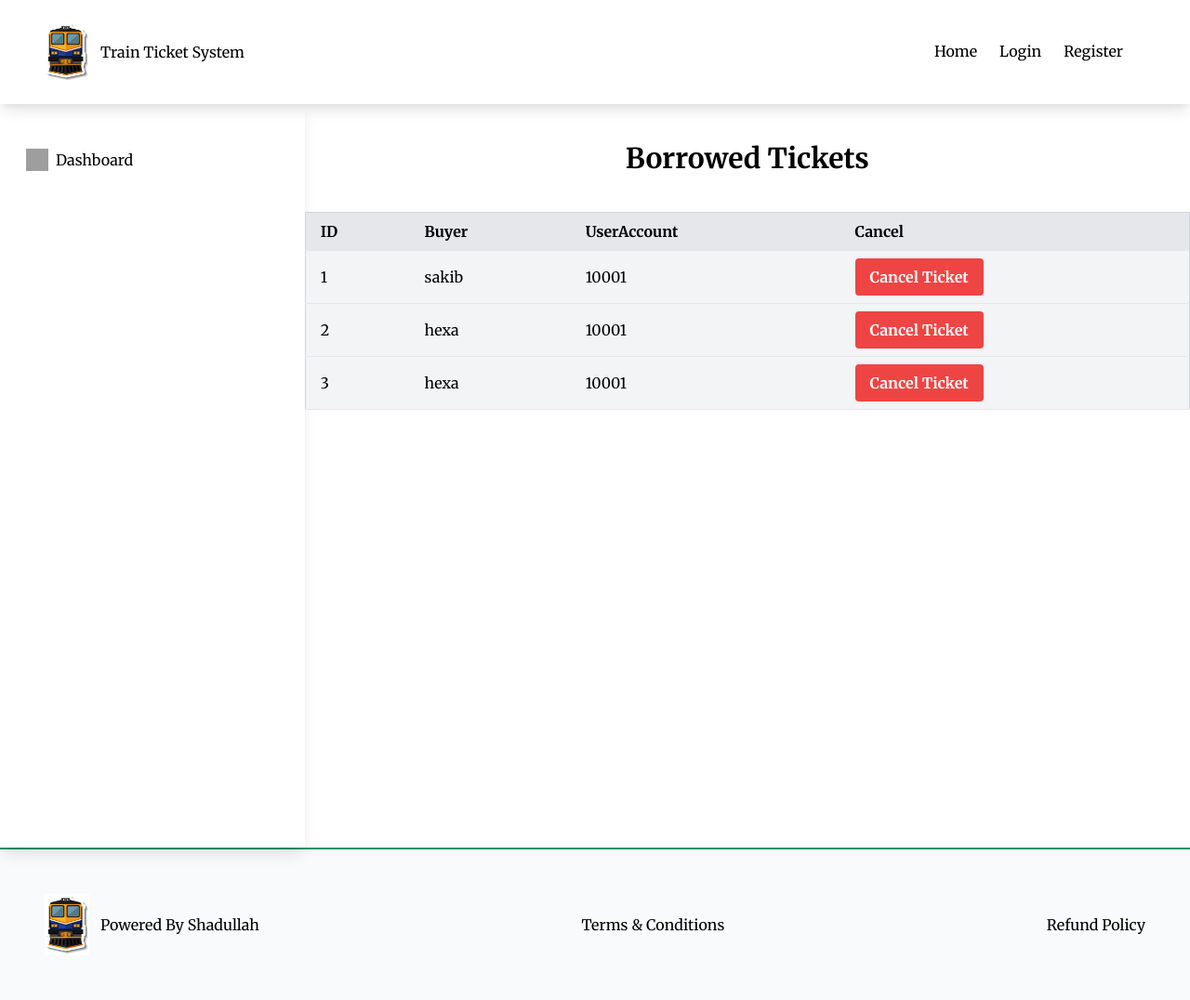
After one commit to shadullah/train-ticket-mvt, a Django app: page /dashboard/borrowed/ in a window 1280 px wide. The commit adds this page. Shown: the whole page at 93% size. Run offline with Django 5.2, Linux system fonts and the light colour scheme; data comes from the database, SQL or seed files in the repository; both versions use the stored data as it was after the commit; some libraries are stand-ins or nearby versions; grey boxes are pictures that could not be loaded.

Commit message:
dashboard info doen

```diff
--- /dev/null
+++ b/core/templates/core.html
@@ -0,0 +1,36 @@
+<div class="w-1/3 shadow-lg p-5">
+  <ul>
+    <li class="my-4 hover:bg-gray-200 py-3 px-2 rounded-lg">
+      <div class="flex">
+        <img
+          class="w-6 h-6 mr-2"
+          src="https://www.svgrepo.com/show/507260/dashboard.svg"
+          alt=""
+        />
+        <a href="{% url 'dashboard' %}"><button>Dashboard</button></a>
+      </div>
+    </li>
+    {% if request.user.is_staff %}
+    <li class="my-4 hover:bg-gray-200 py-3 px-2 rounded-lg">
+      <div class="flex">
+        <img
+          class="w-6 h-6 mr-2"
+          src="https://www.svgrepo.com/show/507443/users.svg"
+          alt=""
+        />
+        <a href="{% url 'users' %}"><button>All users</button></a>
+      </div>
+    </li>
+    <li class="my-4 hover:bg-gray-200 py-3 px-2 rounded-lg">
+      <div class="flex">
+        <img
+          class="w-6 h-6 mr-2"
+          src="https://www.svgrepo.com/show/447512/tickets-alt.svg"
+          alt=""
+        />
+        <a href="{% url 'borrowed' %}"><button>Borrowed Tickets</button></a>
+      </div>
+    </li>
+    {% endif %}
+  </ul>
+</div>
--- /dev/null
+++ b/dashboard/templates/dashboard/Dash_core.html
@@ -0,0 +1,6 @@
+{% extends "base.html" %}
+{% include 'core.html' %}
+
+{% block content %}
+
+    {% endblock %}
--- /dev/null
+++ b/dashboard/templates/dashboard/borrow_tickets.html
@@ -0,0 +1,50 @@
+{% extends "base.html" %}
+{% block content %}
+
+<div class="flex h-screen">
+  {% include 'core.html' %}
+  <div class="w-full">
+    <h1 class="text-3xl text-center font-bold my-10">Borrowed Tickets</h1>
+
+    {% if borroweds %}
+    <table class="w-full bg-white border border-gray-300">
+        <thead>
+          <tr>
+            <th class="py-2 px-4 border-b text-left bg-gray-200">ID</th>
+            <th class="py-2 px-4 border-b text-left bg-gray-200">Buyer</th>
+            <th class="py-2 px-4 border-b text-left bg-gray-200">UserAccount</th>
+            <th class="py-2 px-4 border-b text-left bg-gray-200">Cancel</th>
+          </tr>
+        </thead>
+        <tbody>
+        {% for borrow in borroweds %}
+          <tr class="bg-gray-100">
+            <td class="py-2 px-4 border-b">{{ borrow.id }}</td>
+            <td class="py-2 px-4 border-b">{{ borrow.user.username }}</td>
+            <td class="py-2 px-4 border-b">{{ borrow.user_acc }}</td>
+            <td class="py-2 px-4 border-b">
+                <a href="" class="text-white">
+                  <button
+                  class="bg-red-500 hover:bg-blue-700 text-white font-bold py-2 px-4 rounded">
+                  Cancel Ticket
+                </button>
+                </a>
+
+            </td>
+          </tr>
+        {% endfor %}
+
+        </tbody>
+      </table>
+    {% else %}
+    <p class="text-xl text-center mt-12 mb-12 md:mb-80">
+      No Users Loaded
+    </p>
+
+    {% endif %}
+
+
+  </div>
+</div>
+
+{% endblock %}
--- a/dashboard/urls.py
+++ b/dashboard/urls.py
@@ -1,6 +1,8 @@
 from django.urls import path
-from .views import dashboard
+from .views import dashboard, users_all, borrowed_list
 
 urlpatterns = [
     path('dashboard/', dashboard, name='dashboard'),
+    path('users/', users_all, name='users'),
+    path('borrowed/', borrowed_list, name='borrowed'),
 ]
--- a/dashboard/views.py
+++ b/dashboard/views.py
@@ -1,5 +1,6 @@
 from django.shortcuts import render
 from train.models import BorrowedTicket
+from account.models import UserAccount
 
 # Create your views here.
 def dashboard(req):
@@ -7,3 +8,11 @@ def dashboard(req):
     return render(req, 'dashboard/dashboard.html',{
         'ticket': bought_ticket
     })
+
+def users_all(req):
+    users = UserAccount.objects.all()
+    return render(req, 'dashboard/AllUsers.html',{'users': users})
+
+def borrowed_list(req):
+    borrowed = BorrowedTicket.objects.all()
+    return render(req, 'dashboard/borrow_tickets.html', {'borroweds': borrowed})
```
Also changed, not shown: dashboard/templates/dashboard/AllUsers.html (added, +50 -0 lines), dashboard/templates/dashboard/dashboard.html (+1 -36 lines), db.sqlite3.
